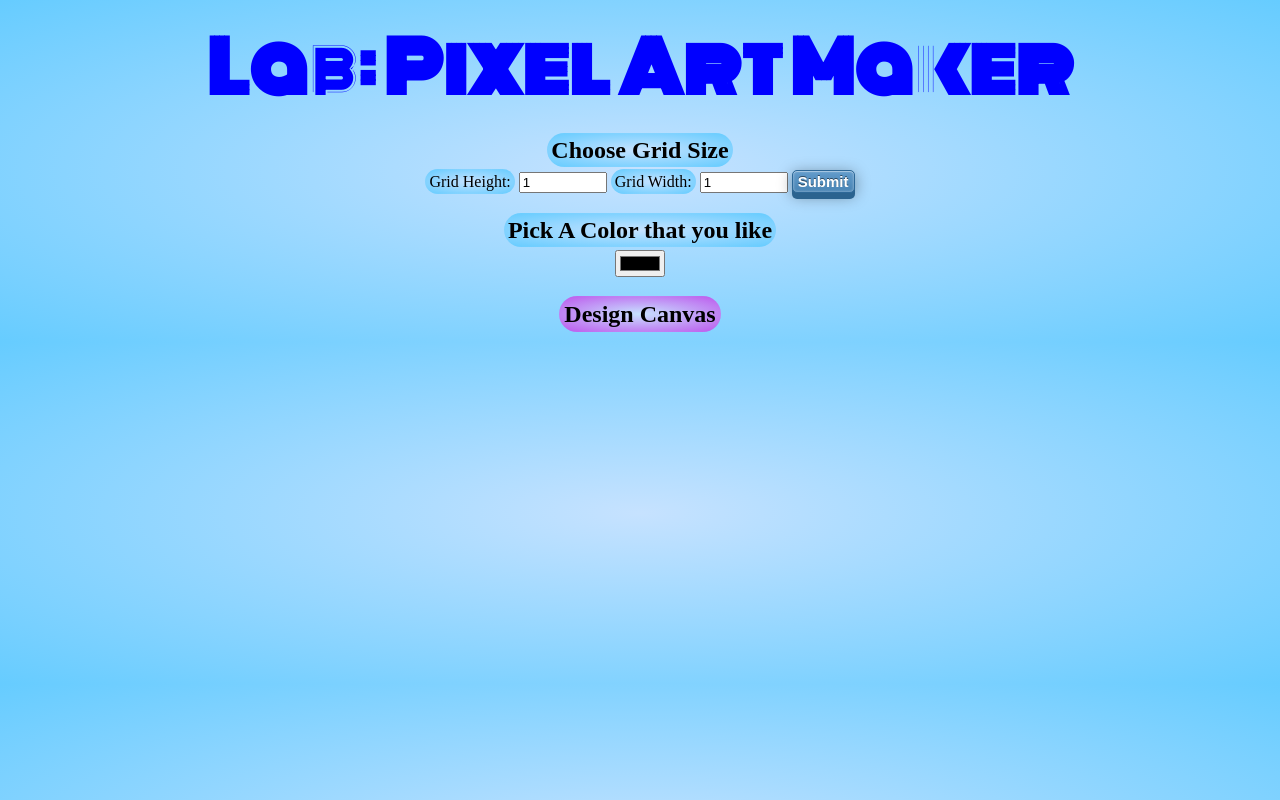
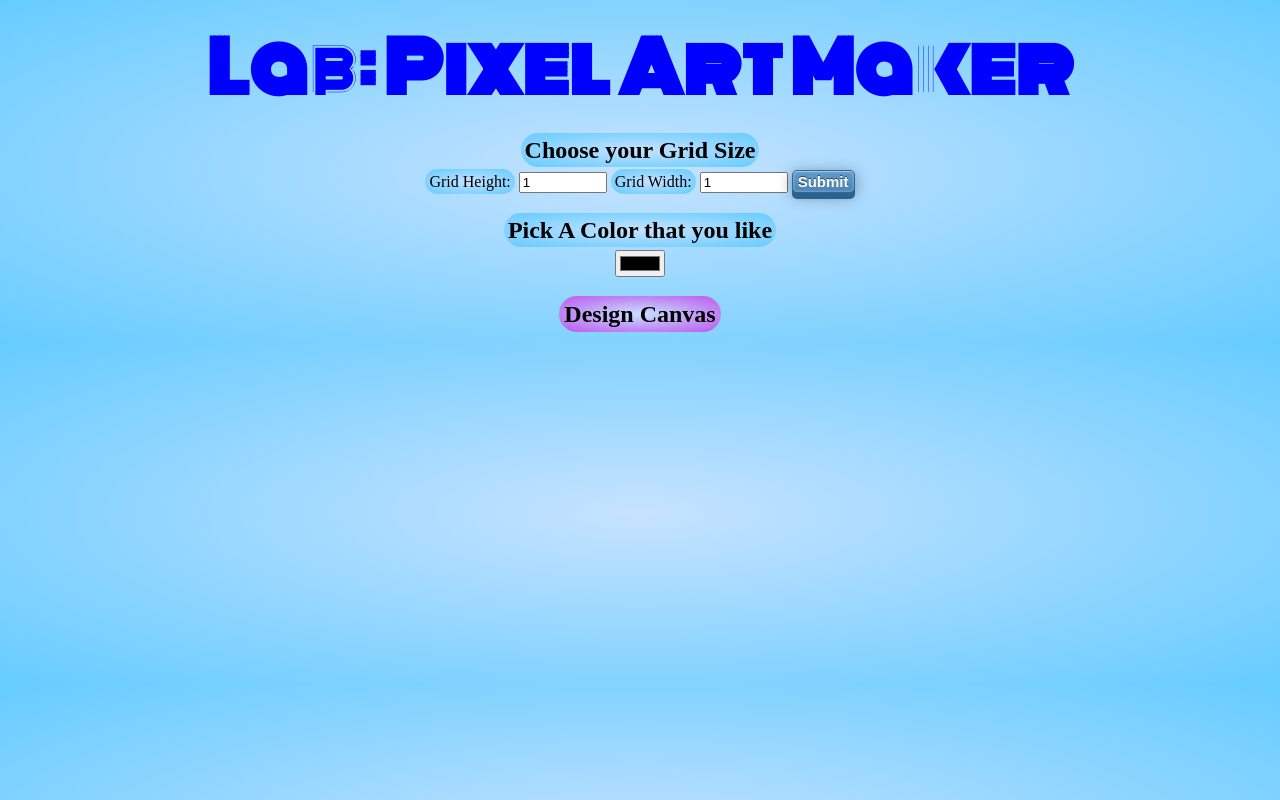
Before and after one commit to AkinolaVictor/UdacityProject, a plain HTML site: page index.html in a window 1280 px wide. Drawn offline with nearby package versions, Linux system fonts and the light colour scheme.

Commit message:
Update index.html

```diff
--- a/index.html
+++ b/index.html
@@ -10,7 +10,7 @@
 <body>
     <h1 class="blinking">Lab: Pixel Art Maker</h1>
 
-    <h2><span>Choose Grid Size</span></h2>
+    <h2><span>Choose your Grid Size</span></h2>
     <form id="sizePicker">
         <span class="style">Grid Height:</span>
         <input type="number" id="inputHeight" name="height" min="1" value="1">
```
